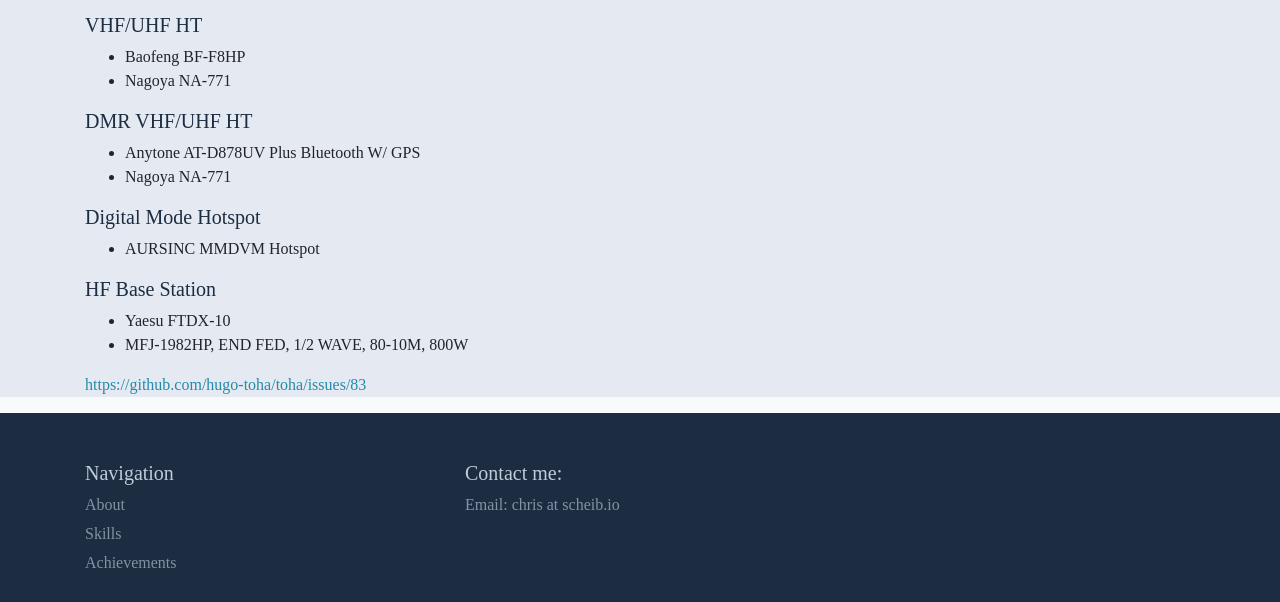
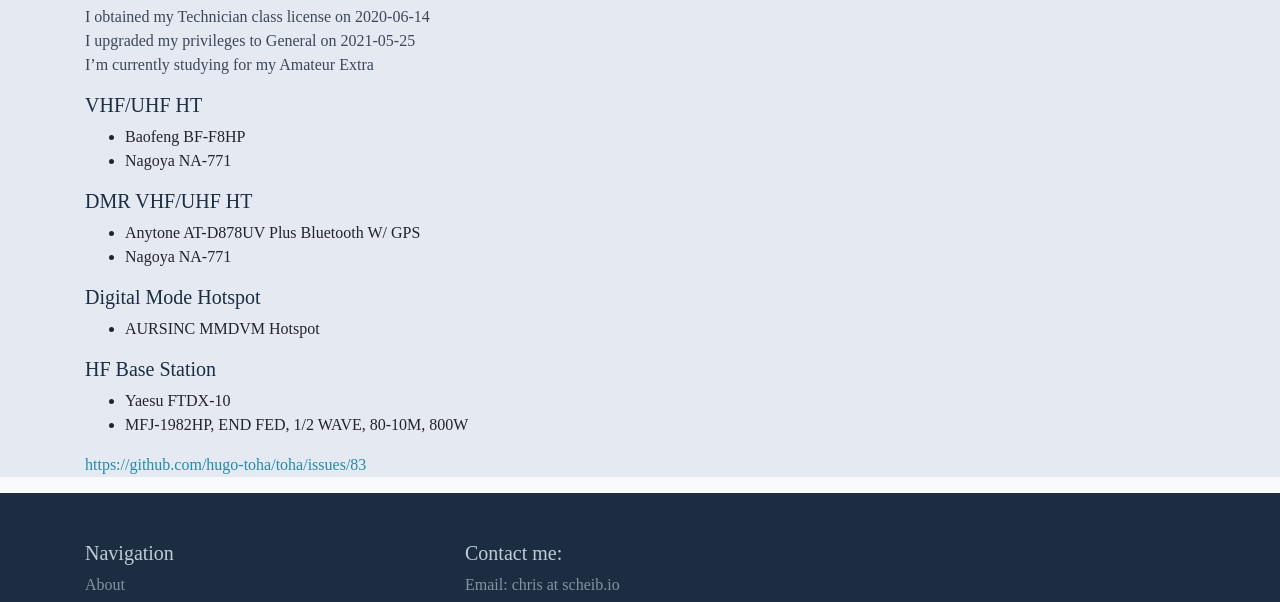
Before and after one commit to cscheib/cscheib.github.io, a plain HTML site: page radio/index.html in a window 1280 px wide. Shown: the part 195-797 px from the top of the page. Drawn offline with Linux system fonts and the light colour scheme; a web font is replaced by a local one.

Commit message:
deploy: cscheib/scheib_io@0bbfaff38dbecb1b9d47d2cc78534bc97753b27f

```diff
--- a/css/sections/radio.css
+++ b/css/sections/radio.css
@@ -1,3 +1,7 @@
 .initial-navbar {
   background-color: #1c2d41;
 }
+
+div.container.radio-content {
+  padding-top: 80px;
+}
```
